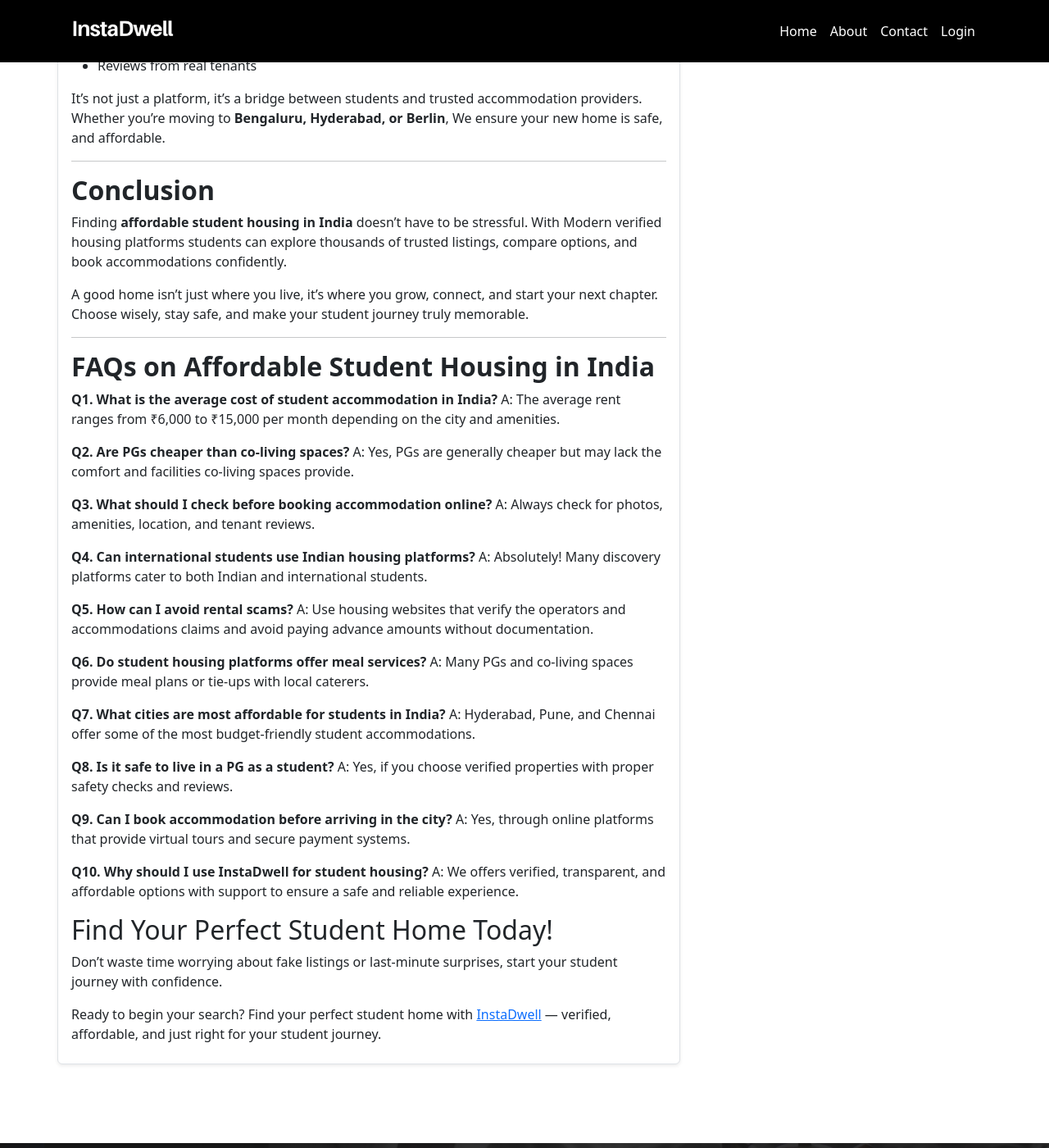
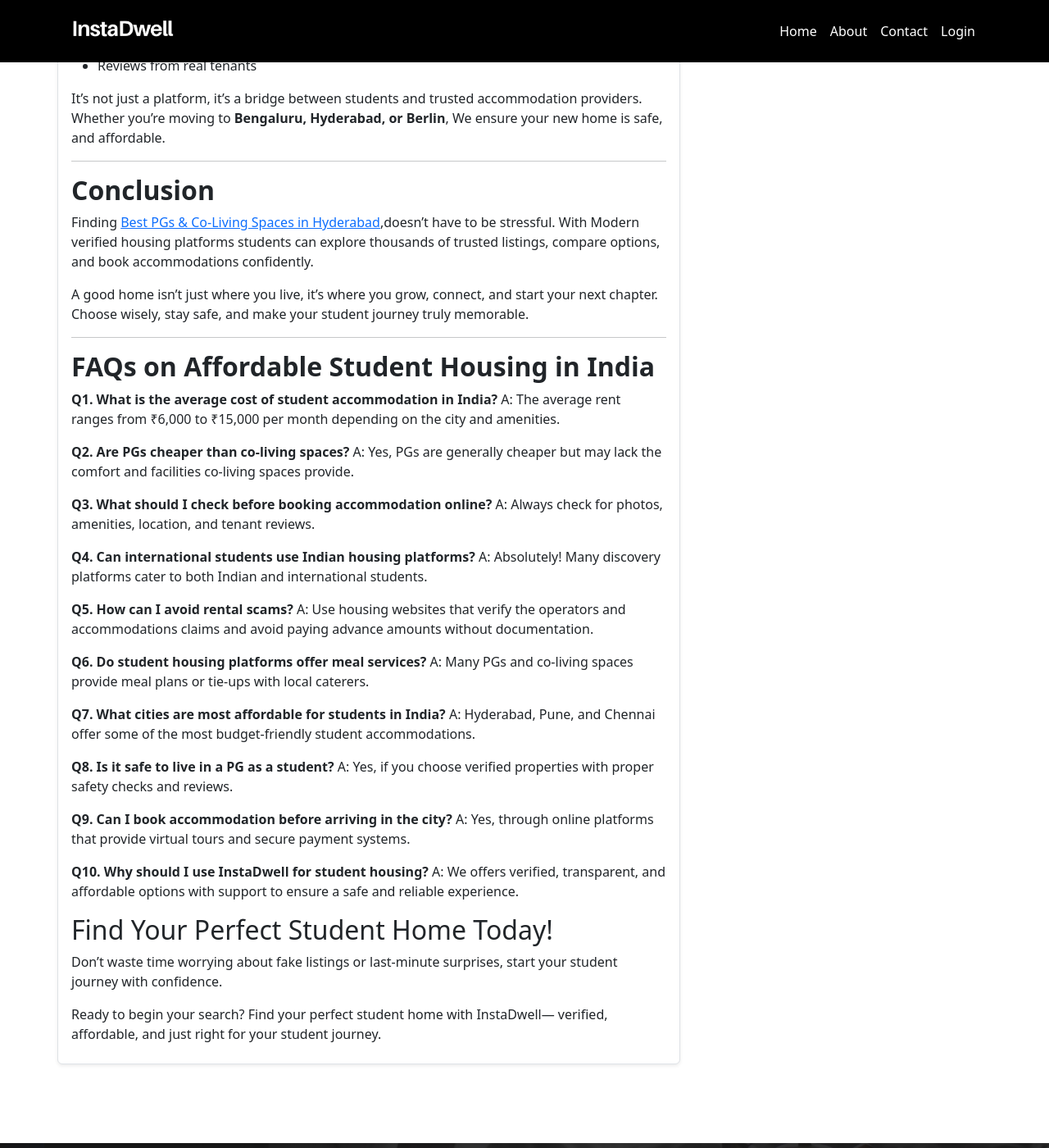
Before and after one commit to instadw/instadwell-blog, a Jekyll site: the page built from _posts/2025-10-18-affordable-student-housing-in-india-find-verified-rooms-near-you.md, in a window 1280 px wide and 1400 px high, scrolled down 5521 px. Shown: the whole window at 82% size. Built offline with Jekyll 4.4.1, drawn with Linux system fonts in a browser that asks for light colours; some of the changed text lies outside the part shown.

Commit message:
Update 2025-10-18-affordable-student-housing-in-india-find-verified-rooms-near-you.md

```diff
--- a/_posts/2025-10-18-affordable-student-housing-in-india-find-verified-rooms-near-you.md
+++ b/_posts/2025-10-18-affordable-student-housing-in-india-find-verified-rooms-near-you.md
@@ -38,7 +38,7 @@
 
 This is where **student housing platforms** step in, making it easier to find trusted and affordable rooms near universities or workplaces.
 
-In this guide, we’ll walk you through how to find **affordable student accommodation in India**, explore the best cities for student housing, and share useful tips to make your search smooth and safe.
+In this guide, we’ll walk you through how to find [Top PG & Co-Living Platform in India and Abroad](https://instadwell.com/), explore the best cities for student housing, and share useful tips to make your search smooth and safe.
 
 - - -
 
@@ -81,7 +81,7 @@
 
 Without a reliable platform, students often rely on brokers or word-of-mouth, which can lead to financial loss or frustration.
 
-Hence, the need for **trusted, verified housing solutions** has never been greater.
+Hence, the need for  [Trusted Platform for Student Housing Co-Living ](https://instadwell.com/about)), has never been greater.
 
 - - -
 
@@ -221,7 +221,7 @@
 
 ## **Conclusion**
 
-Finding **affordable student housing in India** doesn’t have to be stressful.
+Finding  [Best PGs & Co-Living Spaces in Hyderabad](https://instadwell.com/search?country=india&lat=17.4065&lng=78.4772&location=hyderabad),doesn’t have to be stressful.
 With Modern verified housing platforms students can explore thousands of trusted listings, compare options, and book accommodations confidently.
 
 A good home isn’t just where you live, it’s where you grow, connect, and start your next chapter.
@@ -265,4 +265,4 @@
 
 Don’t waste time worrying about fake listings or last-minute surprises, start your student journey with confidence.
 
-Ready to begin your search? Find your perfect student home with [InstaDwell](https://instadwell.com/) — verified, affordable, and just right for your student journey.
+Ready to begin your search? Find your perfect student home with InstaDwell— verified, affordable, and just right for your student journey.
```
